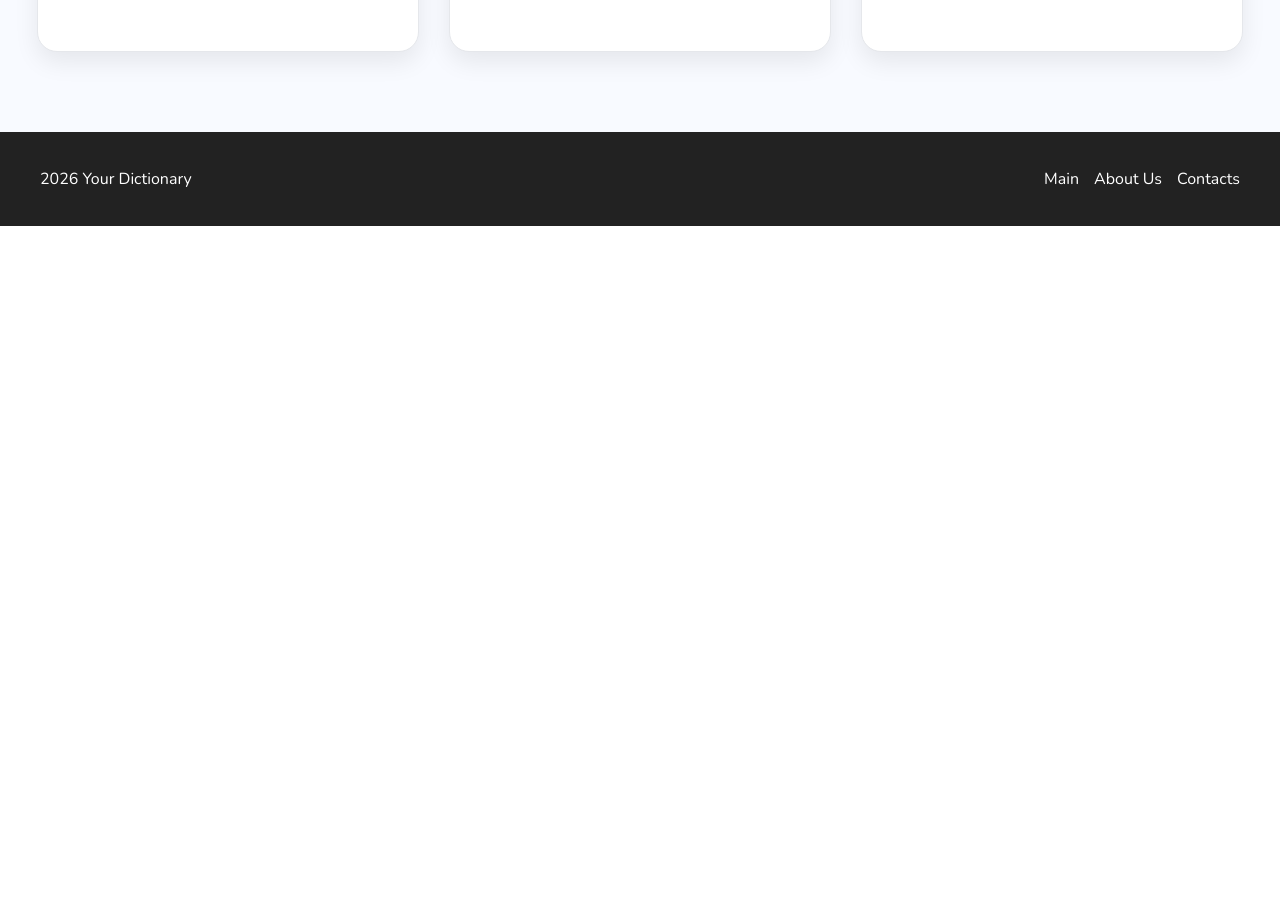
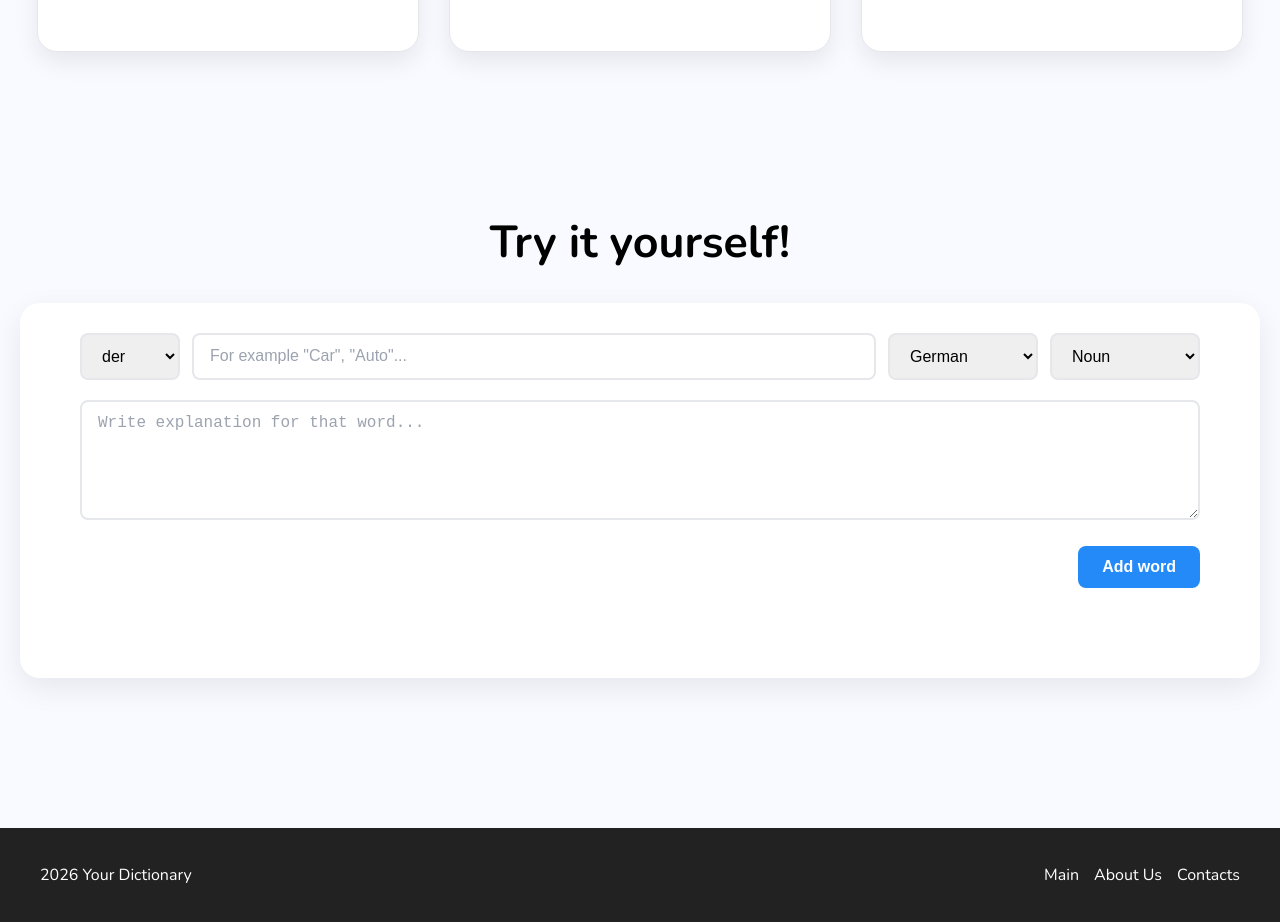
Before and after one commit to VolodymyrVH/YourDictionary, a React (Vite) app in the folder Frontend/Your_Dictionary/: page / in a window 1280 px wide. Shown: the part 980-1902 px from the top of the page. Before the commit the page ends 1206 px from the top, so only its background shows below. Built offline with nearby package versions, Linux system fonts and the light colour scheme.

Commit message:
created example for dictionary

```diff
--- a/Frontend/Your_Dictionary/src/pages/AboutPage/AboutPage.jsx
+++ b/Frontend/Your_Dictionary/src/pages/AboutPage/AboutPage.jsx
@@ -2,6 +2,7 @@ import Header from "./components/Header"
 import AboutSite from "./components/AboutSitePage"
 import FooterPart from "./components/Footer"
 import ExplainPart from "./components/ExplainPart"
+import ExampleTranslation from "./components/ExamplePage"
 
 export default function AboutPage() {
     return(
@@ -9,6 +10,7 @@ export default function AboutPage() {
             <Header />
             <AboutSite />
             <ExplainPart />
+            <ExampleTranslation />
             <FooterPart />
         </>
     )
--- a/Frontend/Your_Dictionary/src/pages/AboutPage/components/AboutPage.css
+++ b/Frontend/Your_Dictionary/src/pages/AboutPage/components/AboutPage.css
@@ -178,3 +178,139 @@ body {
 .login-button:hover {
   background: radial-gradient(circle,rgba(36, 138, 247, 0.8) 0%, rgba(36, 138, 247, 0.4) 60%, rgba(36, 138, 247, 0) 100%);
 }
+
+.dictionary-container {
+  max-width: 1200px;
+  margin: 0 auto;
+  background: white;
+  padding: 30px;
+  border-radius: 20px;
+  box-shadow: 0 10px 30px rgba(0,0,0,0.08);
+}
+
+.all-translation-contaiber {
+  padding: 50px 20px;
+  padding-bottom: 150px;
+  text-align: center;
+  background: #f8faff;
+}
+
+.upper-explanation {
+  font-size: 1.4rem;
+  color: black;
+  margin-bottom: 15px;
+}
+
+.form-dictionary {
+  display: flex;
+  max-width: 1200px;
+  margin: 0 auto;
+  background: #ffffff;
+  padding: 30px;
+  padding-top: 0;
+  flex-direction: column;
+  gap: 20px;
+}
+
+.word-input {
+  display: grid;
+  grid-template-columns: 100px 1fr 150px 150px;
+  gap: 12px;
+}
+
+.word-input select,
+.word-input input,
+.explanation-word-input textarea {
+  border: 2px solid #e5e7eb;
+  border-radius: 8px;
+  padding: 12px 16px;
+  font-size: 16px;
+  transition: all 0.2s ease;
+}
+
+.word-input select:focus,
+.word-input input:focus,
+.explanation-word-input textarea:focus {
+  outline: none;
+  border-color: rgb(36, 138, 247);
+}
+
+.explanation-word-input textarea {
+  width: 100%;
+  min-height: 120px;
+  resize: vertical;
+}
+
+.form-dictionary button {
+  align-self: flex-end;
+  border: none;
+  border-radius: 8px;
+  padding: 12px 24px;
+  background: rgb(36, 138, 247);
+  color: white;
+  font-size: 16px;
+  font-weight: 600;
+  cursor: pointer;
+  transition: 0.2s;
+}
+
+.form-dictionary button:hover {
+  background: rgb(94, 166, 243);
+}
+
+.form-dictionary button:active {
+  transform: translateY(0);
+}
+
+::placeholder {
+  color: #9ca3af;
+}
+
+textarea {
+  box-sizing: border-box;
+}
+
+.field-word-container {
+  margin-top: 30px;
+  display: grid;
+  grid-template-columns: repeat(auto-fill, minmax(220px, 1fr));
+  gap: 12px;
+}
+
+.word-item {
+  background: #f8faff;
+  border-radius: 12px;
+  padding: 15px 20px;
+  cursor: pointer;
+  overflow: hidden;
+  transition: 0.3s ease;
+  border: 1px solid #e5e7eb;
+}
+
+.word-main {
+  font-size: 22px;
+  font-weight: 700;
+  color: #111827;
+}
+
+.word-hover-info {
+  max-height: 0;
+  opacity: 0;
+  display: flex;
+  flex-direction: column;
+  gap: 8px;
+  color: #6b7280;
+  font-size: 15px;
+  transition: 0.35s ease;
+}
+
+.word-item:hover {
+  background: white;
+  box-shadow: 0 8px 20px rgba(0,0,0,0.1);
+}
+
+.word-item:hover .word-hover-info {
+  max-height: 150px;
+  opacity: 1;
+  margin-top: 12px;
+}
--- a/Frontend/Your_Dictionary/src/pages/AboutPage/components/ExamplePage.jsx
+++ b/Frontend/Your_Dictionary/src/pages/AboutPage/components/ExamplePage.jsx
@@ -0,0 +1,116 @@
+import React from "react";
+import { useState } from "react";
+import "./AboutPage.css";
+
+export default function ExampleTranslation () {
+    const [word, setWord] = useState({
+        word_name: "",
+        article_bool: true,
+        article: "der",
+        language: "gr",
+        part: "noun",
+        explanation: ""
+    });
+
+    const [words, setWords] = useState([]);
+
+    const addWord = (e) => {
+        if (word.word_name.trim() === "") {
+            return;
+        }
+
+        setWords([...words, word]);
+
+        setWord({
+            word_name: "",
+            article_bool: true,
+            article: "der",
+            language: "gr",
+            part: "noun",
+            explanation: ""
+        })
+    }
+
+    return(
+        <>
+            <div className="all-translation-contaiber">
+                <div className="upper-explanation">
+                    <h1>Try it yourself!</h1>
+                </div>
+                <div className="dictionary-container">
+                    <div className="formular-container">
+                        <form className="form-dictionary">
+                            <div className="word-input">
+                                <select
+                                    disabled={word.language !== "gr" || word.part !== "noun"}
+                                    value={word.article}
+                                    onChange={(e) =>
+                                        setWord({...word, article: e.target.value})
+                                    }>
+                                    <option value="der">der</option>
+                                    <option value="die">die</option>
+                                    <option value="das">das</option>
+                                    <option value="die(pl)">die (pl)</option>
+                                </select>
+                                <input
+                                    placeholder='For example "Car", "Auto"...'
+                                    value={word.word_name}
+                                    onChange={(e) => setWord({...word, word_name: e.target.value})}
+                                    />
+                                <select value={word.language}
+                                onChange={(e) => {
+                                    const selected = e.target.value;
+
+                                    if (selected === "gr") {
+                                        setWord({...word, language: selected, article_bool: true});
+                                    } else {
+                                        setWord({...word, language: selected, article_bool: false});
+                                    }}}>
+                                    <option value="en">English</option>
+                                    <option value="gr">German</option>
+                                    <option value="ua">Ukrainian</option>
+                                </select>
+                                <select value={word.part}
+                                onChange={(e) => setWord({...word, part: e.target.value})}>
+                                    <option value="noun">Noun</option>
+                                    <option value="verb">Verb</option>
+                                    <option value="adjective">Adjective</option>
+                                </select>
+                            </div>
+                            <div className="explanation-word-input">
+                                <textarea placeholder="Write explanation for that word..."
+                                value={word.explanation}
+                                onChange={(e) => setWord({...word, explanation: e.target.value})}/>
+                            </div>
+                            <button
+                            type="button"
+                            onClick={addWord}>
+                                Add word
+                            </button>
+                        </form>
+                    </div>
+                    <div className="field-word-container">
+                        {words.map((item, index) => (
+                            <div className="word-item" key={index}>
+                                <div className="word-main">
+                                    {item.article_bool && item.article + " "}
+                                    {item.word_name}
+                                </div>
+                                <div className="word-hover-info">
+                                    <span>
+                                        {item.language === "gr" ? "🇩🇪" :
+                                        item.language === "en" ? "🇬🇧" :
+                                        item.language === "ua" ? "🇺🇦" :
+                                        ""
+                                        }</span>
+                                    <span>{item.part}</span>
+                                    <span>{item.explanation || "No explanation"}</span>
+                                </div>
+                            </div>
+                        ))}
+                    </div>
+                </div>
+            </div>
+        </>
+    )
+}
```
